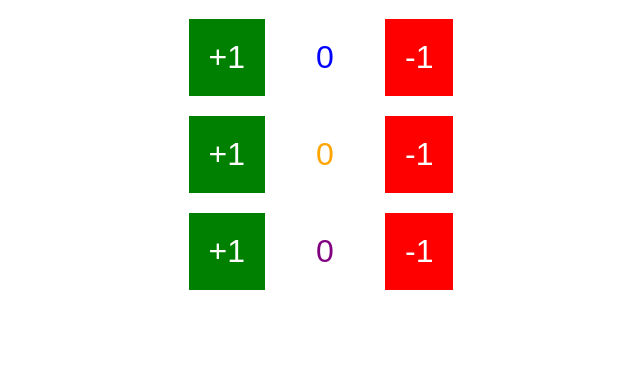
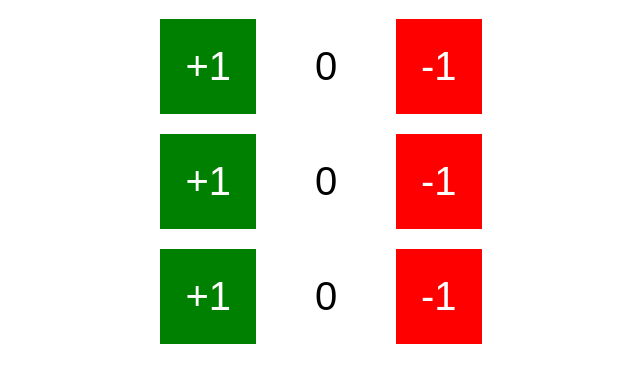
Before and after one commit to ecomjumbo/KickbagArbon, a plain HTML site: page index.html in a window 1280 px wide. Shown: the part 61-444 px from the top of the page, without its empty margins (319-959 px from the left). Drawn offline with Linux system fonts and the light colour scheme.

Commit message:
Update index.html

```diff
--- a/index.html
+++ b/index.html
@@ -3,7 +3,7 @@
 <head>
     <meta charset="UTF-8">
     <meta name="viewport" content="width=device-width, initial-scale=1.0">
-    <title>Paketzähler</title>
+    <title>Kickbag Arbon</title>
     <style>
         body {
             font-family: Arial, sans-serif;
@@ -16,8 +16,8 @@
             margin: 20px 0;
         }
         .button {
-            font-size: 2em;
-            padding: 20px;
+            font-size: 2.5em;
+            padding: 25px;
             margin: 0 10px;
             border: none;
             cursor: pointer;
@@ -31,18 +31,10 @@
             color: white;
         }
         .counter {
-            font-size: 2em;
-            width: 100px;
+            font-size: 2.5em;
+            width: 120px;
             text-align: center;
-        }
-        .counter.s {
-            color: blue;
-        }
-        .counter.m {
-            color: orange;
-        }
-        .counter.l {
-            color: purple;
+            color: black;
         }
     </style>
 </head>
@@ -51,19 +43,19 @@
 
     <div class="counter-container">
         <button class="button increment" onclick="increment('S')">+1</button>
-        <span id="counterS" class="counter s">0</span>
+        <span id="counterS" class="counter">0</span>
         <button class="button decrement" onclick="decrement('S')">-1</button>
     </div>
 
     <div class="counter-container">
         <button class="button increment" onclick="increment('M')">+1</button>
-        <span id="counterM" class="counter m">0</span>
+        <span id="counterM" class="counter">0</span>
         <button class="button decrement" onclick="decrement('M')">-1</button>
     </div>
 
     <div class="counter-container">
         <button class="button increment" onclick="increment('L')">+1</button>
-        <span id="counterL" class="counter l">0</span>
+        <span id="counterL" class="counter">0</span>
         <button class="button decrement" onclick="decrement('L')">-1</button>
     </div>
 
```
